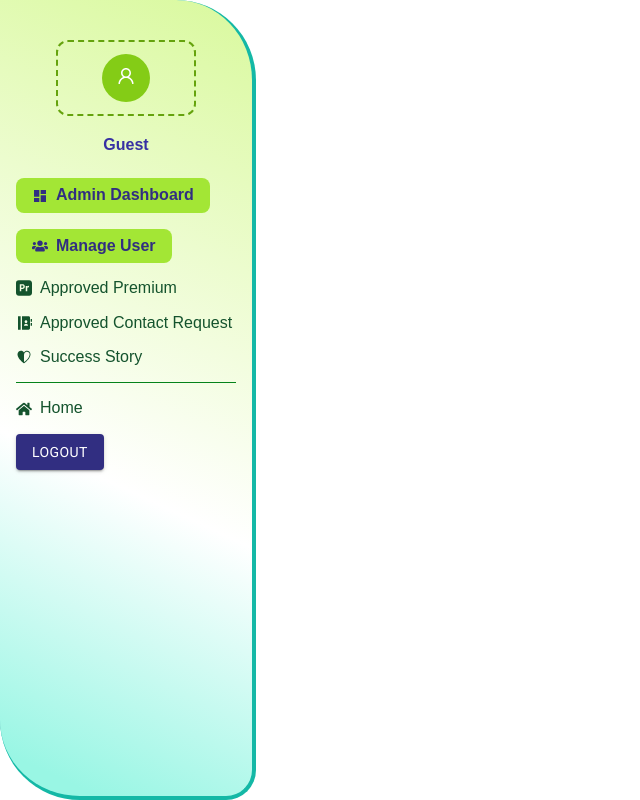
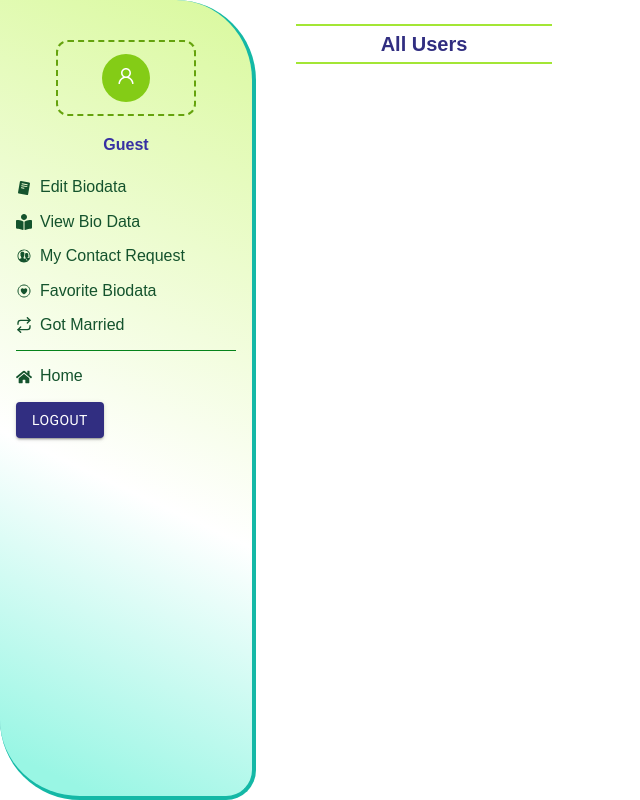
Before and after one commit to Chitra35006/A-12-Perfect-Pair-Client, a React (Vite) app: page /dashboard/manageUsers in a window 1280 px wide. Shown: the whole page, without its empty margins (0-640 px from the left). Built offline with nearby package versions, Linux system fonts and the light colour scheme; no server answers.

Commit message:
adding all user biodata

```diff
--- a/src/Layout/DashBoard.jsx
+++ b/src/Layout/DashBoard.jsx
@@ -31,7 +31,7 @@ const DashBoard = () => {
       .catch((error) => console.log(error));
   };
 
-  const isAdmin = true;
+  const isAdmin = false;
 
   return (
     <div>
@@ -100,35 +100,35 @@ const DashBoard = () => {
 
           <li className="flex items-center space-x-2">
             <NavLink className={({ isActive }) =>
-    isActive ? 'flex items-center space-x-2 text-indigo-900 font-bold bg-lime-400 px-4 py-2 rounded-lg' : 'flex items-center space-x-2 text-green-900'
-  } to="/dashboard">
+    isActive ? 'flex items-center space-x-2 text-indigo-900 font-bold bg-lime-300 px-4 py-2 rounded-lg' : 'flex items-center space-x-2 text-green-900'
+  } to="/adminDashboard">
               <MdDashboard className="mr-2" /> Admin Dashboard
             </NavLink>
           </li>
           <li className="flex items-center space-x-2">
             <NavLink className={({ isActive }) =>
-    isActive ? 'flex items-center space-x-2 text-indigo-900 font-bold bg-lime-400 px-4 py-2 rounded-lg' : 'flex items-center space-x-2 text-green-900'
+    isActive ? 'flex items-center space-x-2 text-indigo-900 font-bold bg-lime-300 px-4 py-2 rounded-lg' : 'flex items-center space-x-2 text-green-900'
   } to="/dashboard/manageUsers">
               <FaUsers className="mr-2" /> Manage User
             </NavLink>
           </li>
           <li className="flex items-center space-x-2">
             <NavLink className={({ isActive }) =>
-    isActive ? 'flex items-center space-x-2 text-indigo-900 font-bold bg-lime-400 px-4 py-2 rounded-lg' : 'flex items-center space-x-2 text-green-900'
+    isActive ? 'flex items-center space-x-2 text-indigo-900 font-bold bg-lime-300 px-4 py-2 rounded-lg' : 'flex items-center space-x-2 text-green-900'
   } to="/dashboard/appPremium">
               <SiAdobepremierepro className="mr-2" /> Approved Premium
             </NavLink>
           </li>
           <li className="flex items-center space-x-2">
             <NavLink className={({ isActive }) =>
-    isActive ? 'flex items-center space-x-2 text-indigo-900 font-bold bg-lime-400 px-4 py-2 rounded-lg' : 'flex items-center space-x-2 text-green-900'
+    isActive ? 'flex items-center space-x-2 text-indigo-900 font-bold bg-lime-300 px-4 py-2 rounded-lg' : 'flex items-center space-x-2 text-green-900'
   } to="/dashboard/appContact">
               <RiContactsBookFill className="mr-2" /> Approved Contact Request
             </NavLink>
           </li>
           <li className="flex items-center space-x-2">
             <NavLink className={({ isActive }) =>
-    isActive ? 'flex items-center space-x-2 text-indigo-900 font-bold bg-lime-400 px-4 py-2 rounded-lg' : 'flex items-center space-x-2 text-green-900'
+    isActive ? 'flex items-center space-x-2 text-indigo-900 font-bold bg-lime-300 px-4 py-2 rounded-lg' : 'flex items-center space-x-2 text-green-900'
   } to="/dashboard/ssStory">
               <IoIosHeartHalf className="mr-2" /> Success Story
             </NavLink>
@@ -139,35 +139,35 @@ const DashBoard = () => {
             <>
               <li className="flex items-center space-x-2">
             <NavLink className={({ isActive }) =>
-    isActive ? 'flex items-center space-x-2 text-indigo-900 font-bold bg-lime-400 px-4 py-2 rounded-lg' : 'flex items-center space-x-2 text-green-900'
+    isActive ? 'flex items-center space-x-2 text-indigo-900 font-bold bg-lime-300 px-4 py-2 rounded-lg' : 'flex items-center space-x-2 text-green-900'
   } to="/dashboard/addEditBio">
               <PiReadCvLogoFill className="mr-2" /> Edit Biodata
             </NavLink>
           </li>
           <li className="flex items-center space-x-2">
             <NavLink className={({ isActive }) =>
-    isActive ? 'flex items-center space-x-2 text-indigo-900 font-bold bg-lime-400 px-4 py-2 rounded-lg' : 'flex items-center space-x-2 text-green-900'
+    isActive ? 'flex items-center space-x-2 text-indigo-900 font-bold bg-lime-300 px-4 py-2 rounded-lg' : 'flex items-center space-x-2 text-green-900'
   } to="/dashboard/viewBio">
               <FaBookReader className="mr-2" /> View Bio Data
             </NavLink>
           </li>
           <li className="flex items-center space-x-2">
             <NavLink className={({ isActive }) =>
-    isActive ? 'flex items-center space-x-2 text-indigo-900 font-bold bg-lime-400 px-4 py-2 rounded-lg' : 'flex items-center space-x-2 text-green-900'
+    isActive ? 'flex items-center space-x-2 text-indigo-900 font-bold bg-lime-300 px-4 py-2 rounded-lg' : 'flex items-center space-x-2 text-green-900'
   } to="/dashboard/myContactReq">
               <IoIosContacts className="mr-2" /> My Contact Request
             </NavLink>
           </li>
           <li className="flex items-center space-x-2">
             <NavLink className={({ isActive }) =>
-    isActive ? 'flex items-center space-x-2 text-indigo-900 font-bold bg-lime-400 px-4 py-2 rounded-lg' : 'flex items-center space-x-2 text-green-900'
+    isActive ? 'flex items-center space-x-2 text-indigo-900 font-bold bg-lime-300 px-4 py-2 rounded-lg' : 'flex items-center space-x-2 text-green-900'
   } to="/dashboard/favBioData">
               <IoHeartCircleOutline className="mr-2" /> Favorite Biodata
             </NavLink>
           </li>
           <li className="flex items-center space-x-2">
             <NavLink className={({ isActive }) =>
-    isActive ? 'flex items-center space-x-2 text-indigo-900 font-bold bg-lime-400 px-4 py-2 rounded-lg' : 'flex items-center space-x-2 text-green-900'
+    isActive ? 'flex items-center space-x-2 text-indigo-900 font-bold bg-lime-300 px-4 py-2 rounded-lg' : 'flex items-center space-x-2 text-green-900'
   } to="/dashboard/gotMarried">
               <FiRepeat  className="mr-2" /> Got Married
             </NavLink>
@@ -177,7 +177,7 @@ const DashBoard = () => {
           <div className="divider"></div>
           <li className="flex items-center space-x-2">
             <NavLink className={({ isActive }) =>
-    isActive ? 'flex items-center space-x-2 text-indigo-900 font-bold bg-lime-400 px-4 py-2 rounded-lg' : 'flex items-center space-x-2 text-green-900'
+    isActive ? 'flex items-center space-x-2 text-indigo-900 font-bold bg-lime-300 px-4 py-2 rounded-lg' : 'flex items-center space-x-2 text-green-900'
   } to="/">
               <FaHome className="mr-2" />
               Home
--- a/src/Pages/DashBoard/AdminDashBoard/AdminManageUser.jsx
+++ b/src/Pages/DashBoard/AdminDashBoard/AdminManageUser.jsx
@@ -3,7 +3,11 @@ import React from 'react';
 const AdminManageUser = () => {
     return (
         <div>
+            <h1 className="text-xl mx-10 font-bold mt-6  text-indigo-900 border-double border-y-2 md:w-1/4 w-2/4 text-center border-lime-400 py-1">All Users </h1>
 
+            <div className='flex justify-evenly my-4'>
+
+            </div>
         </div>
     );
 };
--- a/src/Pages/DashBoard/UserDashboard/AddEditBioData.jsx
+++ b/src/Pages/DashBoard/UserDashboard/AddEditBioData.jsx
@@ -5,22 +5,64 @@ import { DatePicker, ConfigProvider } from "antd";
 import "antd/dist/reset.css";
 import locale from "antd/es/locale/en_US";
 import useAuth from "../../../hooks/useAuth";
+import useAxiosPublic from "../../../hooks/useAxiosPublic";
+import Swal from "sweetalert2";
+import { useNavigate } from "react-router-dom";
 
 
 const AddEditBioData = () => {
     const{user} = useAuth();
+    const axiosPublic = useAxiosPublic();
+    const navigate = useNavigate();
   const {
     register,
     handleSubmit,
-    setValue,
+    setValue,reset,
     formState: { errors },
   } = useForm();
 
-  const onSubmit = (data) => {
+  const onSubmit = async(data) => {
     console.log(data);
+
+      const bioDataList={
+        gender:data.gender,
+        name:data.name,
+        photo:data.photo,
+        birthDate:data.date,
+        userHeight:data.userHeight,
+        userWeight:data.userWeight,
+        userAge:data.userAge,
+        occupation:data.occupation,
+        skinColor:data.skinColor,
+        fatherName:data.fatherName,
+        motherName:data.motherName,
+        permanentDivision:data.permanentDivision,
+        presentDivision:data.presentDivision,
+        partnerAge:data.partnerAge,
+        partnerHeight:data.partnerHeight,
+        partnerWeight:data.partnerWeight,
+        email:data.email,
+        phone:data.phone
+
+       }
+       const bioDataRes = await axiosPublic.post('/allBioData',bioDataList);
+       console.log(bioDataRes.data);
+       if(bioDataRes.data.insertedId){
+        // show success popup
+        reset();
+        Swal.fire({
+            position: "top-end",
+            icon: "success",
+            title: `${data.name} Your BioData Created Successfully.`,
+            showConfirmButton: false,
+            timer: 1500
+          });
+          navigate('/dashboard/viewBio');
+    }
+
   };
 
- ;
+
 
   return (
     <div className="bg-fixed min-h-screen bg-[linear-gradient(15deg,#99f6e4_25%,_white_20%,_white_40%,#f0fdf4_100%)]">
@@ -69,6 +111,7 @@ const AddEditBioData = () => {
                 {...register("name", { required: "Name is required" })}
                 className="px-4 py-2 border rounded-md w-full focus:outline-none focus:ring-2 focus:ring-blue-500"
                 placeholder="Enter your name"
+                value={user?.displayName || ""}
               />
               {errors.name && (
                 <p className="text-red-500 text-sm mt-1">
@@ -87,6 +130,7 @@ const AddEditBioData = () => {
                 {...register("photo", { required: "Photo URL is required" })}
                 className="px-4 py-2 border rounded-md w-full focus:outline-none focus:ring-2 focus:ring-blue-500"
                 placeholder="Enter photo URL"
+                value={user?.photoURL || ""}
               />
               {errors.photo && (
                 <p className="text-red-500 text-sm mt-1">
--- a/src/Pages/Shared/NavBar/NavBar.jsx
+++ b/src/Pages/Shared/NavBar/NavBar.jsx
@@ -11,7 +11,7 @@ import "animate.css";
 import useAuth from "../../../hooks/useAuth";
 import PrimaryButton from "../../Buttons/PrimaryButton";
 import SecondaryButton from "../../Buttons/SecondaryButton";
-import { Tooltip } from "@mui/material";
+import { Avatar, Tooltip } from "@mui/material";
 
 
 const NavBar = () => {
--- a/src/Pages/SignIn/SignIn.jsx
+++ b/src/Pages/SignIn/SignIn.jsx
@@ -58,6 +58,9 @@ const SignIn = () => {
     });
 
   };
+  const handleInputChange = () => {
+    setErrorMessage(""); // Clear error message when user starts typing
+  };
   const { theme } = useTheme();
   return (
     <div className="p-10 bg-[linear-gradient(25deg,#99f6e4_5%,_white_30%,_white_70%,#d9f99d_100%)]">
@@ -102,6 +105,7 @@ const SignIn = () => {
                 fullWidth
                 {...register("email", { required: true })}
                 required
+                onInput={handleInputChange}
               />
               {errors.email && (
                 <span className="text-red-600">Email is required</span>
@@ -118,9 +122,10 @@ const SignIn = () => {
                 fullWidth
                 {...register("password", { required: true })}
                 required
+                onInput={handleInputChange}
               />
               {errors.password && (
-                <span className="text-red-600">Email is required</span>
+                <span className="text-red-600">Password is required</span>
               )}
             </div>
             {/* Error Message */}
--- a/src/Routes/router.jsx
+++ b/src/Routes/router.jsx
@@ -55,7 +55,7 @@ import GotMarriedRoute from "../Pages/DashBoard/UserDashboard/GotMarriedRoute";
   element:<DashBoard></DashBoard>,
   children:[
     {
-      path: "dashboard",
+      path: "adminDashboard",
       element:<AdminHome></AdminHome>
     },
     {
--- /dev/null
+++ b/src/hooks/useAxiosSecure.jsx
@@ -0,0 +1,10 @@
+import React from 'react';
+
+const axiosSecure = axiosSecure({
+    baseURL:"http://localhost:5000"
+})
+const useAxiosSecure = () => {
+    return  axiosSecure;
+}
+
+export default useAxiosSecure;
```
